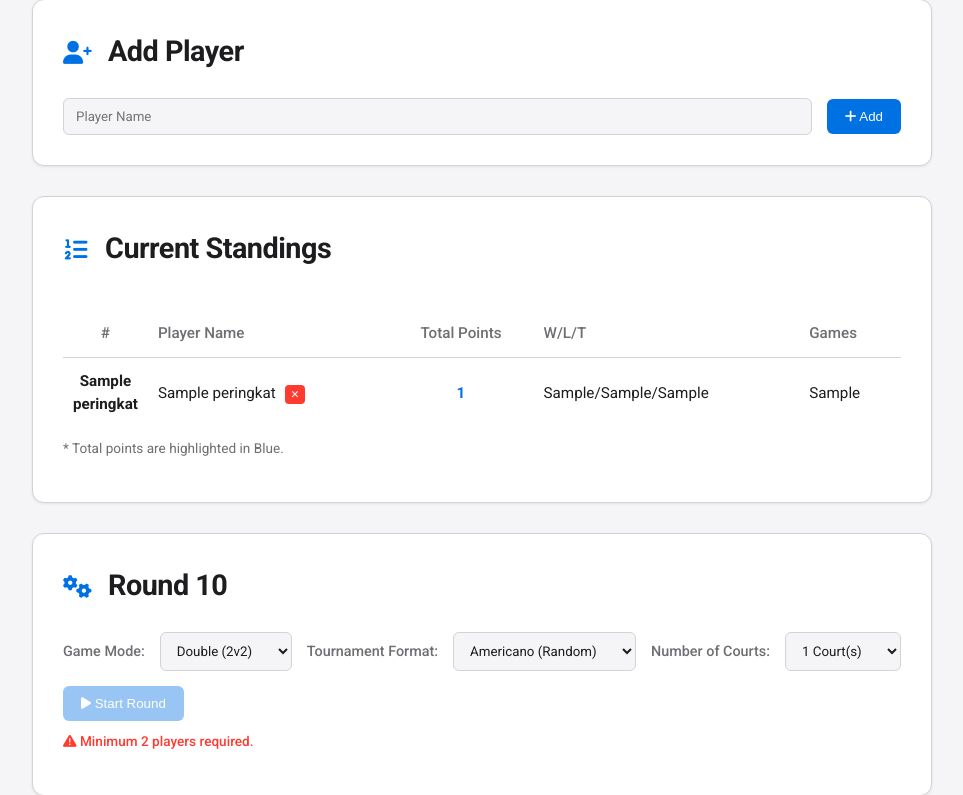
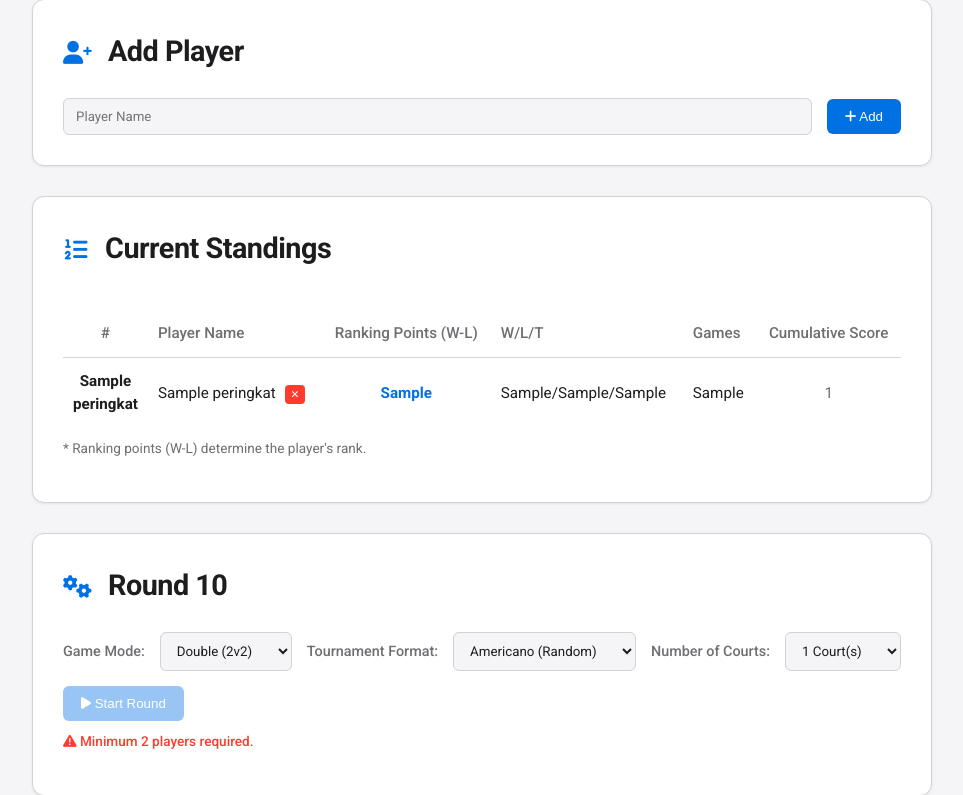
Before and after one commit to ahniif/RGA004, a Flask app: template templates/index.html in a window 1280 px wide. Shown: the part 235-1030 px from the top of the page, without its empty margins (158-1121 px from the left). Run offline with Flask 3, Linux system fonts and the light colour scheme; the template is opened without the code that fills it: most values are stand-ins (such as "Sample title", 1, 10 or a date in 2020).

Commit message:
Update index.html

```diff
--- a/templates/index.html
+++ b/templates/index.html
@@ -276,9 +276,10 @@
                         <tr>
                             <th style="width: 30px; text-align: center;">#</th>
                             <th>Player Name</th>
-                            <th style="text-align: center;">Total Points</th>
+                            <th style="text-align: center;">Ranking Points (W-L)</th>
                             <th>W/L/T</th>
                             <th>Games</th>
+                            <th style="text-align: center;">Cumulative Score</th>
                         </tr>
                     </thead>
                     <tbody>
@@ -293,15 +294,16 @@
                                     <button type="submit" class="btn-base btn-danger-small" title="Delete Player">✕</button>
                                 </form>
                             </td>
-                            <td style="text-align: center; font-weight: 700; color: var(--accent-blue);">{{ p.Total_Poin }}</td>
+                            <td style="text-align: center; font-weight: 700; color: var(--accent-blue);">{{ p.Ranking_Poin }}</td>
                             <td>{{ p.W }}/{{ p.L }}/{{ p.T }}</td>
                             <td>{{ p.Games_Played }}</td>
+                            <td style="text-align: center; color: var(--grey-text);">{{ p.Total_Poin }}</td>
                         </tr>
                         {% endfor %}
                     </tbody>
                 </table>
             </div>
-            <p class="info-note">* Total points are highlighted in Blue.</p>
+            <p class="info-note">* Ranking points (W-L) determine the player's rank.</p>
             {% else %}
             <p style="color: var(--grey-text);">No players registered.</p>
             {% endif %}
```
